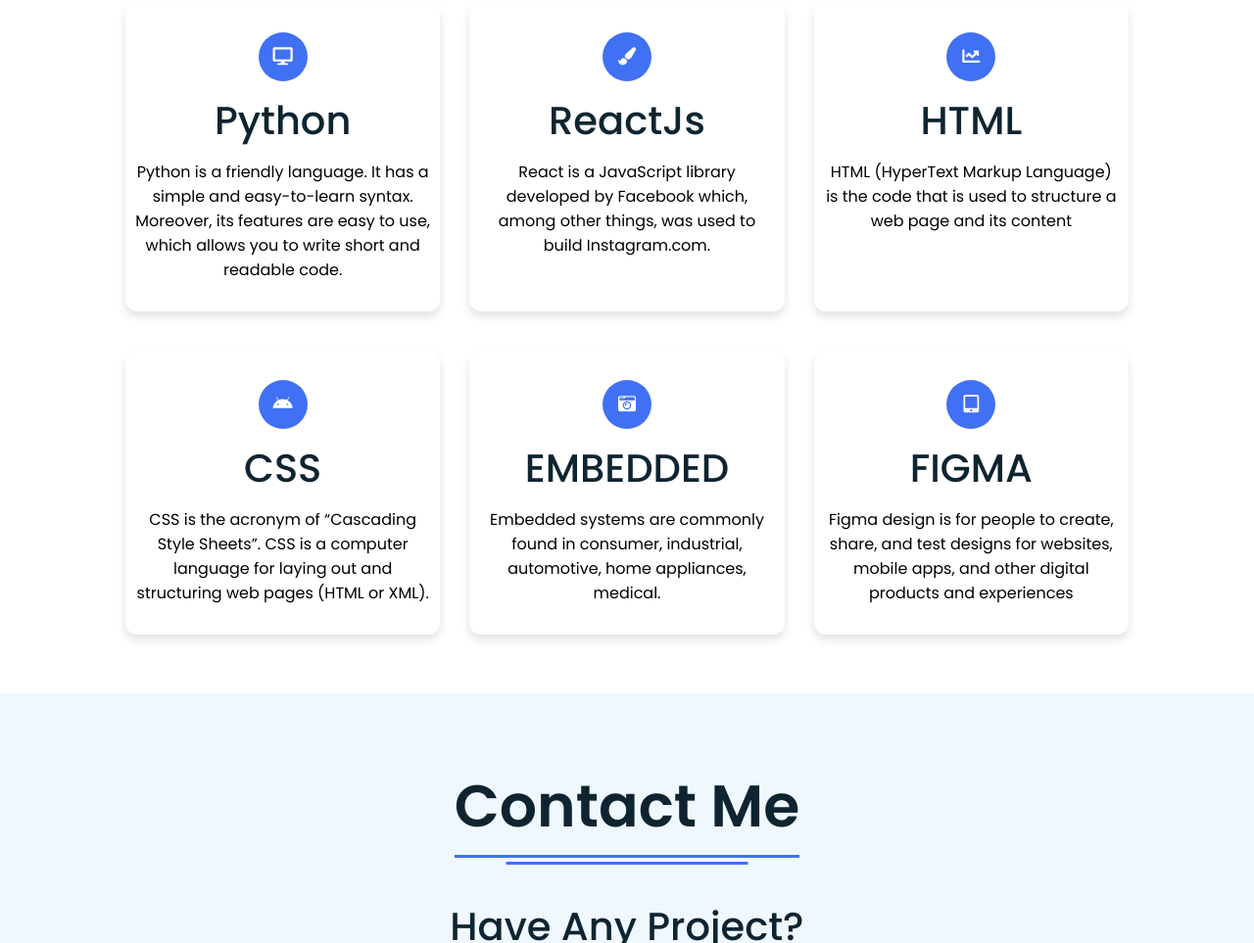
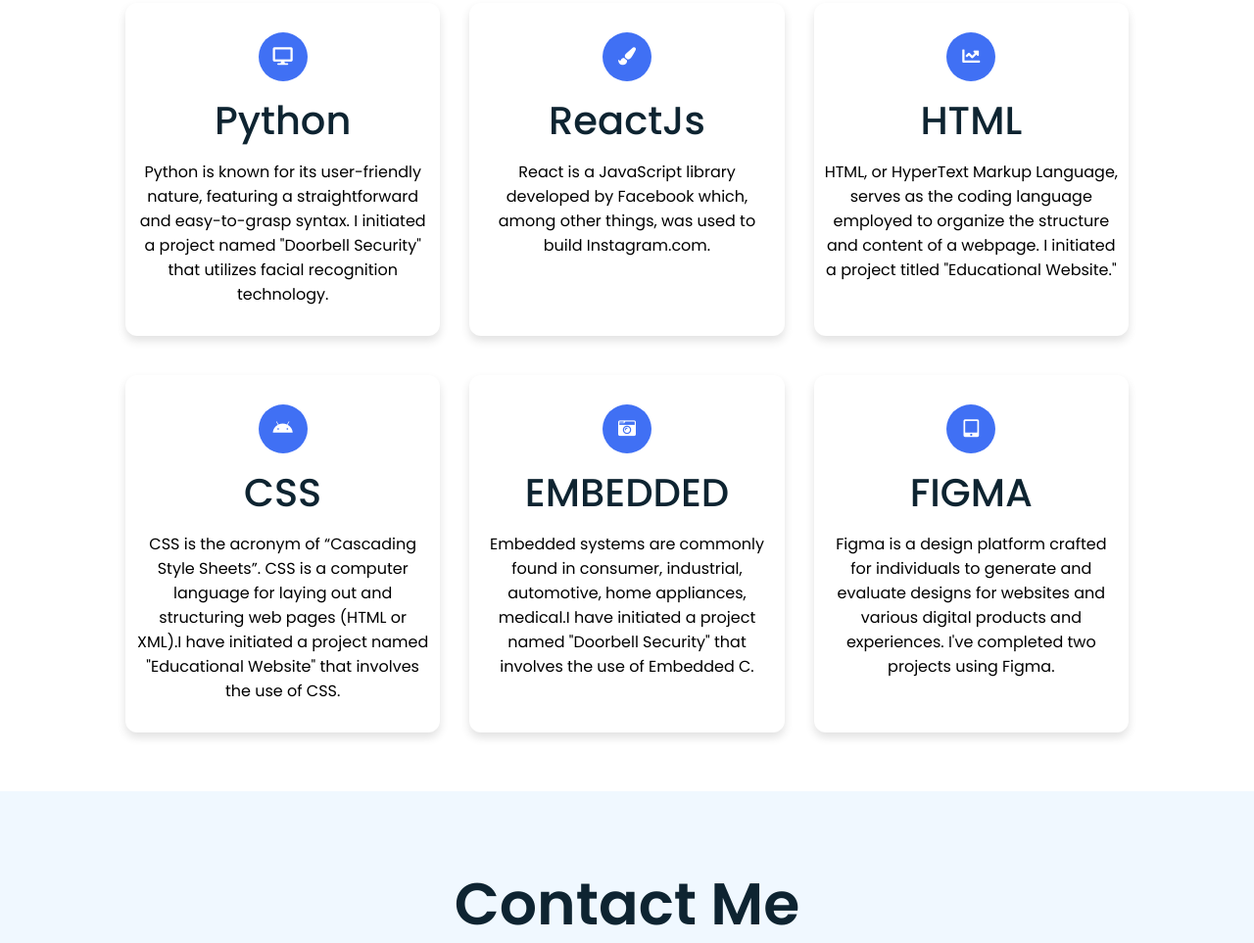
Before and after one commit to Prathamm11/PIAI23DEC1001-Portfolio, a plain HTML site: page index.html in a window 1280 px wide. Shown: the part 2438-3401 px from the top of the page at 98% size. Drawn offline with Linux system fonts and the light colour scheme.

Commit message:
Update index.html

```diff
--- a/index.html
+++ b/index.html
@@ -136,7 +136,7 @@
               <i class="fas fa-desktop"></i>
             </div>
             <div class="topic">Python</div>
-            <p>Python is a friendly language. It has a simple and easy-to-learn syntax. Moreover, its features are easy to use, which allows you to write short and readable code.</p>
+            <p>Python is known for its user-friendly nature, featuring a straightforward and easy-to-grasp syntax. I initiated a project named "Doorbell Security" that utilizes facial recognition technology.</p>
           </div>
           <div class="box">
             <div class="icon">
@@ -150,28 +150,28 @@
               <i class="fas fa-chart-line"></i>
             </div>
             <div class="topic">HTML</div>
-            <p>HTML (HyperText Markup Language) is the code that is used to structure a web page and its content</p>
+            <p>HTML, or HyperText Markup Language, serves as the coding language employed to organize the structure and content of a webpage. I initiated a project titled "Educational Website."</p>
           </div>
           <div class="box">
             <div class="icon">
               <i class="fab fa-android"></i>
             </div>
             <div class="topic">CSS</div>
-            <p>CSS is the acronym of “Cascading Style Sheets”. CSS is a computer language for laying out and structuring web pages (HTML or XML).</p>
+            <p>CSS is the acronym of “Cascading Style Sheets”. CSS is a computer language for laying out and structuring web pages (HTML or XML).I have initiated a project named "Educational Website" that involves the use of CSS.</p>
           </div>
           <div class="box">
             <div class="icon">
               <i class="fas fa-camera-retro"></i>
             </div>
             <div class="topic">EMBEDDED</div>
-            <p>Embedded systems are commonly found in consumer, industrial, automotive, home appliances, medical.</p>
+            <p>Embedded systems are commonly found in consumer, industrial, automotive, home appliances, medical.I have initiated a project named "Doorbell Security" that involves the use of Embedded C.</p>
           </div>
           <div class="box">
             <div class="icon">
               <i class="fas fa-tablet-alt"></i>
             </div>
             <div class="topic">FIGMA</div>
-            <p>Figma design is for people to create, share, and test designs for websites, mobile apps, and other digital products and experiences</p>
+            <p>Figma is a design platform crafted for individuals to generate and evaluate designs for websites and various digital products and experiences. I've completed two projects using Figma.</p>
           </div>
         </div>
       </div>
```
